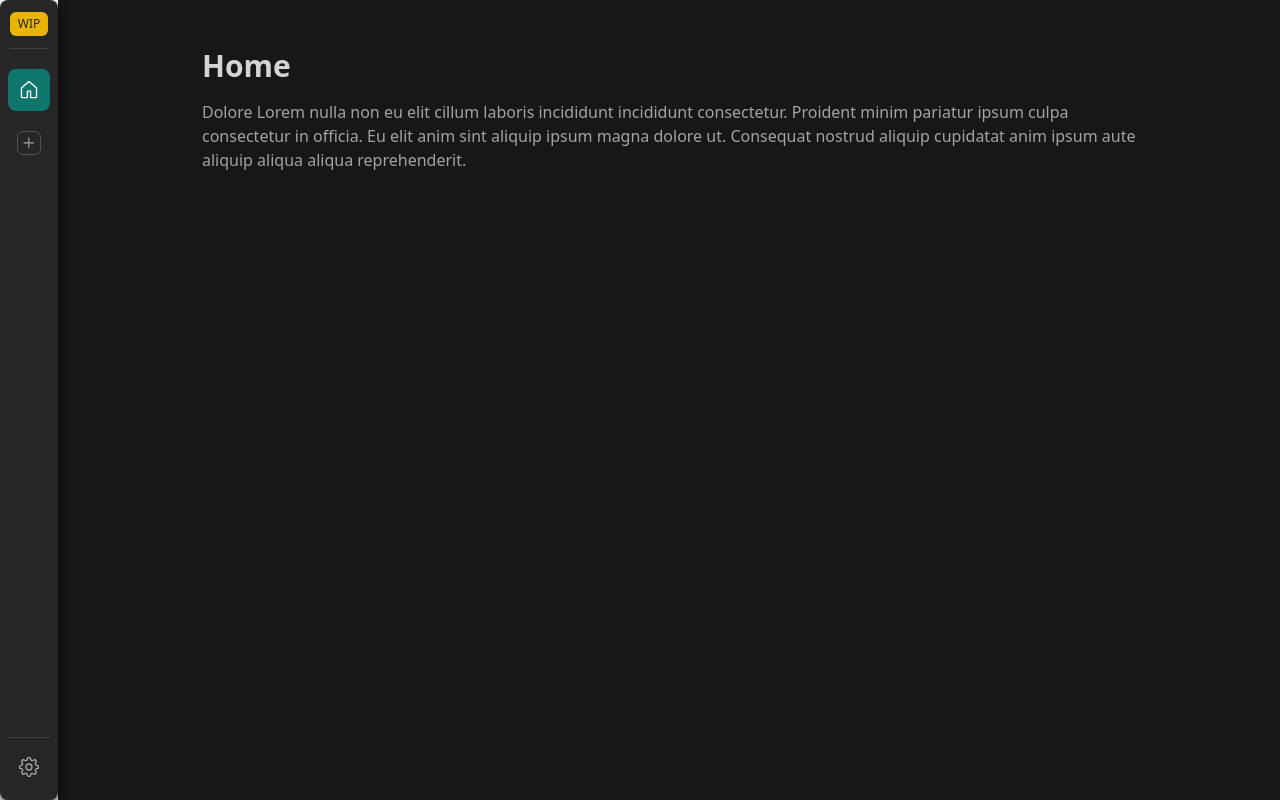
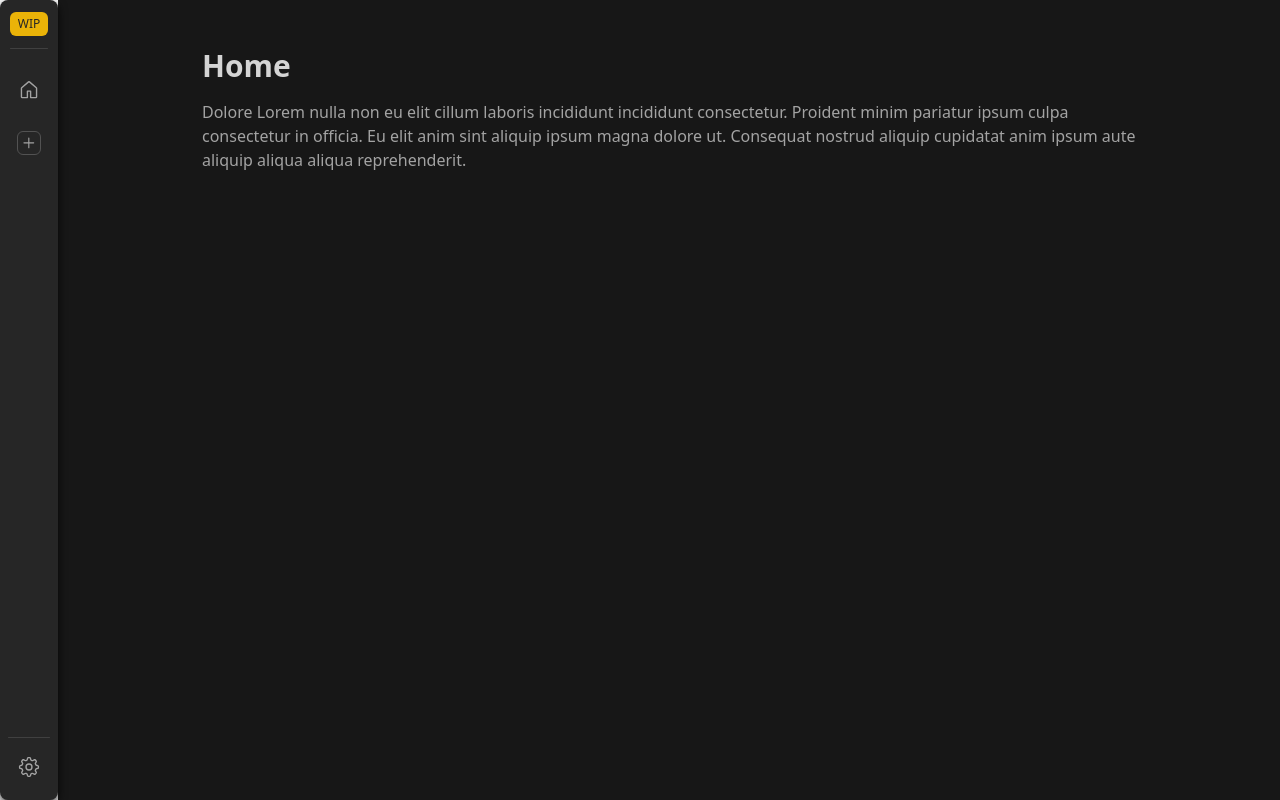
Before and after one commit to LuisNivar/my-kanban-board, a React (Vite) app: page / in a window 1280 px wide. Built offline with nearby package versions, Linux system fonts and the light colour scheme.

Commit message:
Use id in sidebar items

```diff
--- a/src/components/Sidebar/Items.tsx
+++ b/src/components/Sidebar/Items.tsx
@@ -17,8 +17,8 @@
   const [open, setOpen] = useState(false);
 
   function Delete() {
-    const icon = dataTransfer.getData("icon");
-    dispatch({ type: "delete", icon });
+    const id = dataTransfer.getData("id");
+    dispatch({ type: "delete", id });
   }
 
   return (
@@ -35,12 +35,12 @@
   onOpen: React.Dispatch<React.SetStateAction<boolean>>;
 };
 function Item(props: ItemsProps) {
-  const { name, icon, path, onOpen } = props;
+  const { name, id, icon, path, onOpen } = props;
 
   const navigate = useNavigate();
 
   function handleDelete() {
-    dataTransfer.setData("icon", icon);
+    dataTransfer.setData("id", id);
     onOpen(true);
   }
 
@@ -53,7 +53,7 @@
       <SidebarMenuAction onDelete={handleDelete} onEdit={handleEdit}>
         <ForwardPropsToChild>
           <Tooltip text={name}>
-            <LinkItem to={path} icon={icon} name={name} />
+            <LinkItem to={path} id={id} icon={icon} name={name} />
           </Tooltip>
         </ForwardPropsToChild>
       </SidebarMenuAction>
```
